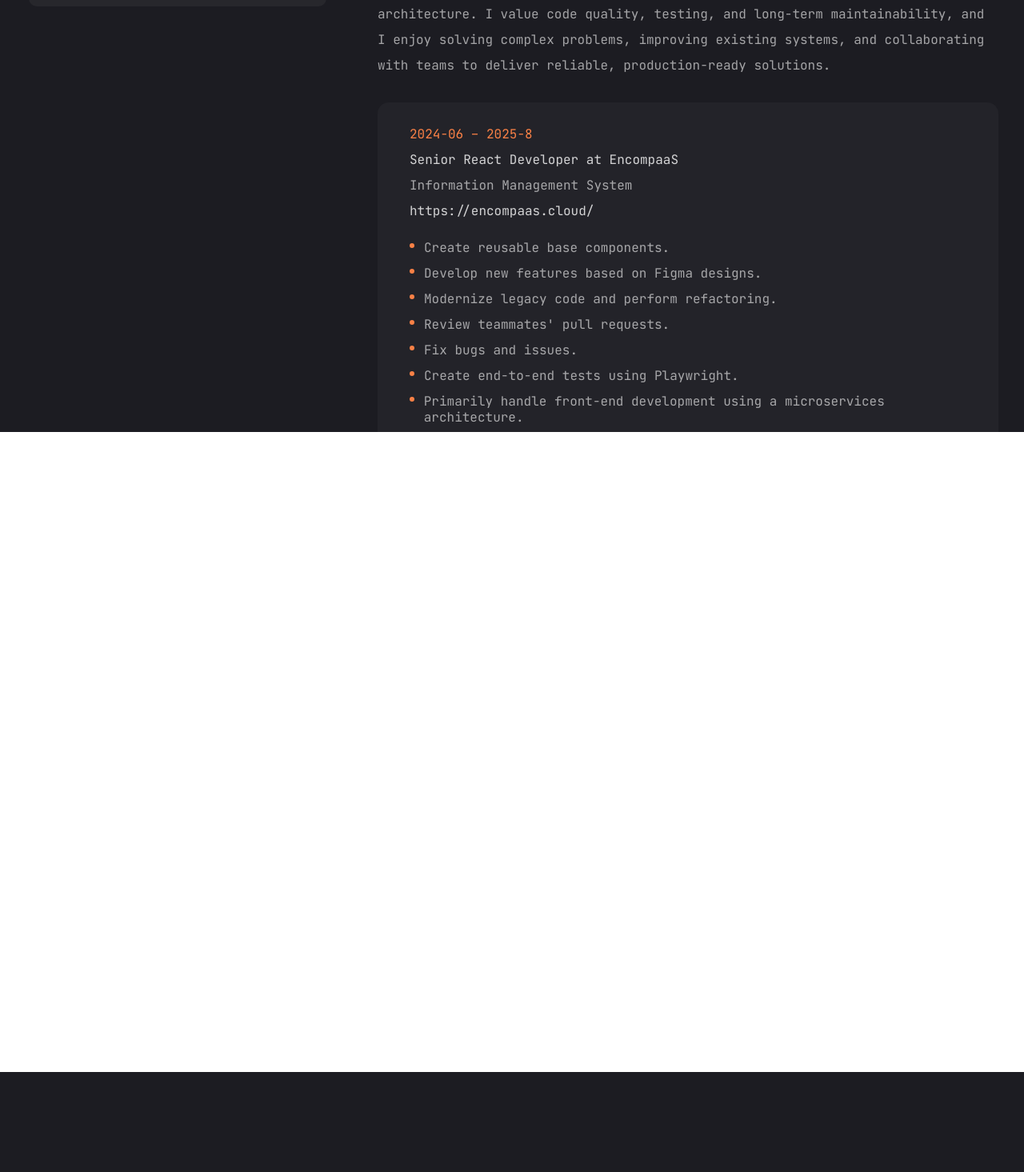
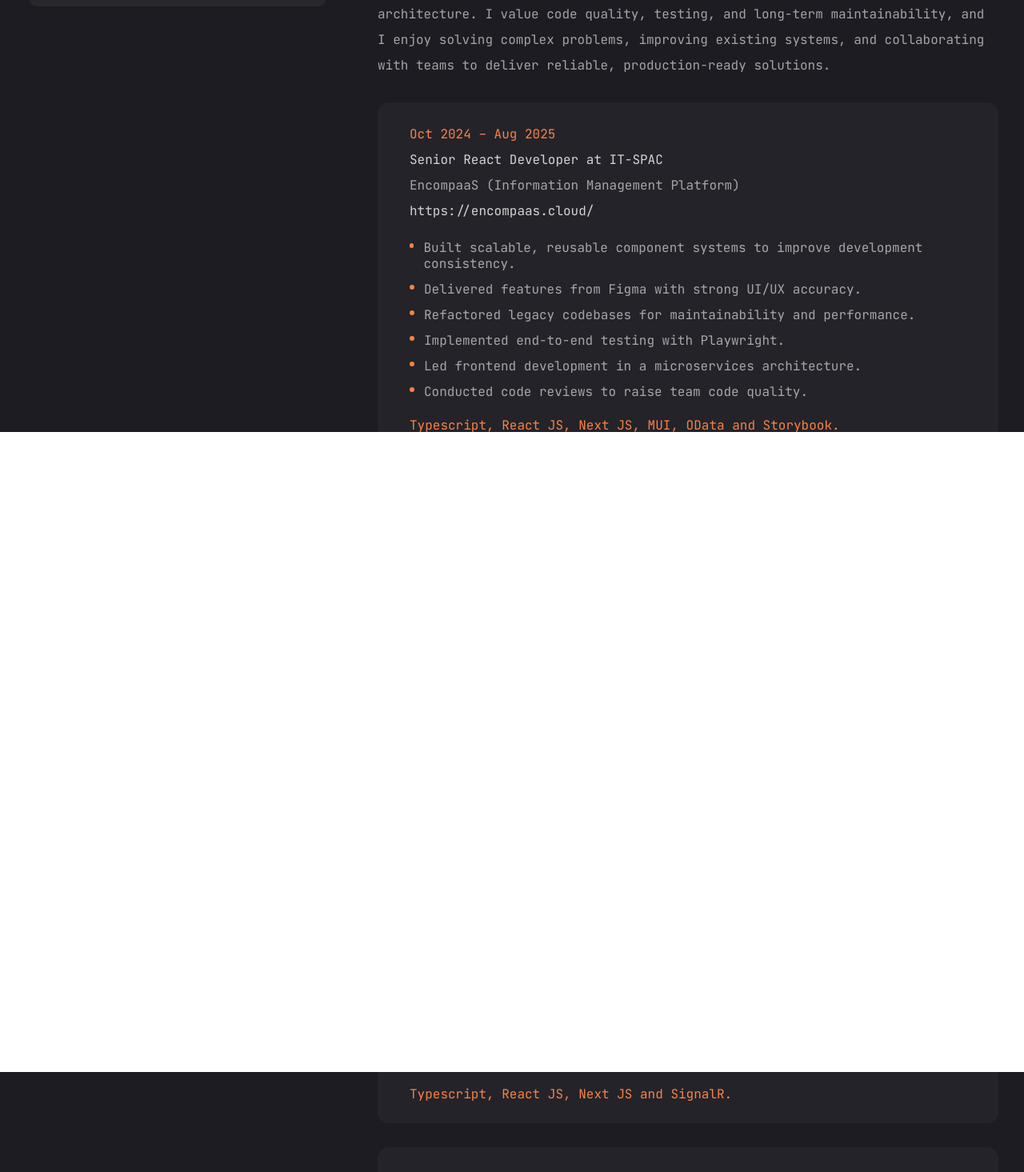
Before and after one commit to marlonhario/marlon-portfolio, a Next.js app: page /resume in a window 1280 px wide. Shown: the part 400-1865 px from the top of the page at 80% size. Before the commit the page ends 1176 px from the top, so only its background shows below. Built offline with nearby package versions, Linux system fonts and the light colour scheme.

Commit message:
update data

```diff
--- a/app/resume/page.tsx
+++ b/app/resume/page.tsx
@@ -37,7 +37,7 @@
                 <p className="max-w-[1500px] text-white/60 mx-auto xl:mx-0 whitespace-pre-line">
                   {experience.description}
                 </p>
-                <ScrollArea className="h-[600px]">
+                <ScrollArea className="mb-20">
                   <ul className="grid grid-cols-1 gap-[30px]">
                     {experience.items.map((item, index) => {
                       return (
--- a/components/Stats.tsx
+++ b/components/Stats.tsx
@@ -2,8 +2,8 @@
 import CountUp from "react-countup";
 
 const stats = [
-  { num: 9, text: "Years of experience" },
-  { num: 30, text: "Projects" },
+  { num: 8, text: "Years of experience" },
+  { num: 12, text: "Projects" },
   { num: 40, text: "Technologies" },
   { num: 1000, text: "Code commits" },
 ];
--- a/data/data.tsx
+++ b/data/data.tsx
@@ -51,51 +51,49 @@
     "I am a Full-stack Developer with a strong focus on frontend development, experienced in building scalable, high-performance web applications using React, Next.js, and TypeScript. I specialize in creating clean, maintainable, and user-friendly interfaces with an emphasis on performance, accessibility, and overall user experience. Alongside frontend expertise, I work confidently across the stack handling backend logic, APIs, database integration, and application architecture. I value code quality, testing, and long-term maintainability, and I enjoy solving complex problems, improving existing systems, and collaborating with teams to deliver reliable, production-ready solutions.",
   items: [
     {
-      company: "EncompaaS",
+      company: "IT-SPAC",
       position: "Senior React Developer",
-      duration: "2024-06 – 2025-8",
-      project: "Information Management System",
+      duration: "Oct 2024 – Aug 2025",
+      project: "EncompaaS (Information Management Platform)",
       url: "https://encompaas.cloud/",
       techs: "Typescript, React JS, Next JS, MUI, OData and Storybook.",
       responsibilities: [
-        "Create reusable base components.",
-        "Develop new features based on Figma designs.",
-        "Modernize legacy code and perform refactoring.",
-        "Review teammates' pull requests.",
-        "Fix bugs and issues.",
-        "Create end-to-end tests using Playwright.",
-        "Primarily handle front-end development using a microservices architecture.",
+        "Built scalable, reusable component systems to improve development consistency.",
+        "Delivered features from Figma with strong UI/UX accuracy.",
+        "Refactored legacy codebases for maintainability and performance.",
+        "Implemented end-to-end testing with Playwright.",
+        "Led frontend development in a microservices architecture.",
+        "Conducted code reviews to raise team code quality.",
       ],
     },
     {
-      company: "thegrowthfaculty",
+      company: "XAM",
       position: "Senior React Developer",
-      duration: "2024-04 – 2024-05",
-      project: "Online Event and Learning Management System",
+      duration: "2024-04 – 2024-08",
+      project: "thegrowthfaculty (Online Event and Learning Management System)",
       url: "https://thegrowthfaculty.com/",
       techs: "Typescript, React JS, Next JS and Maestro.io.",
       responsibilities: [
-        "Developed new features to support live events on the existing platform.",
-        "Enforced best-practice coding standards through team code reviews.",
-        "Implemented API monitoring and error tracking using Sentry and New Relic.",
-        "Designed and initialized backend API endpoints for scalable services.",
-        "Established code quality tooling (Husky, ESLint, Prettier) to standardize development practices across the team.",
+        "Built live event features(Maestro.io) on the existing platform.",
+        "Developed scalable backend APIs.",
+        "Implemented monitoring and error tracking (Sentry, New Relic).",
+        "Enforced code quality via reviews and best practices.",
+        "Standardized tooling with Husky, ESLint, and Prettier.",
       ],
     },
     {
-      company: "DrTalk",
+      company: "XAM",
       position: "Senior React Developer",
       duration: "2024-03 – 2024-04",
-      project:
-        "HIPAA compliant communication platform and business tools for the dental office",
+      project: "DrTalk (HIPAA-compliant real-time platform)",
       url: "https://www.drtalk.com/",
       techs: "Typescript, React JS, Next JS and SignalR.",
       responsibilities: [
-        "Primarily focused on front-end development.",
-        "Created SignalR queries to enable real-time communication for the DrTalk project.",
-        "Authored best-practice guidelines for writing and reviewing code, shared across multiple teams.",
-        "Developed reusable common components used across several projects.",
-        "Fixed bugs related to the chat box functionality.",
+        "Focused on front-end development.",
+        "Built real-time features using SignalR (DrTalk).",
+        "Created and shared coding best practices across teams.",
+        "Developed reusable components for multiple projects.",
+        "Resolved chat box bugs.",
       ],
     },
     {
```
Also changed, not shown: 1 other file (tests, documents, lock files or other folders).
